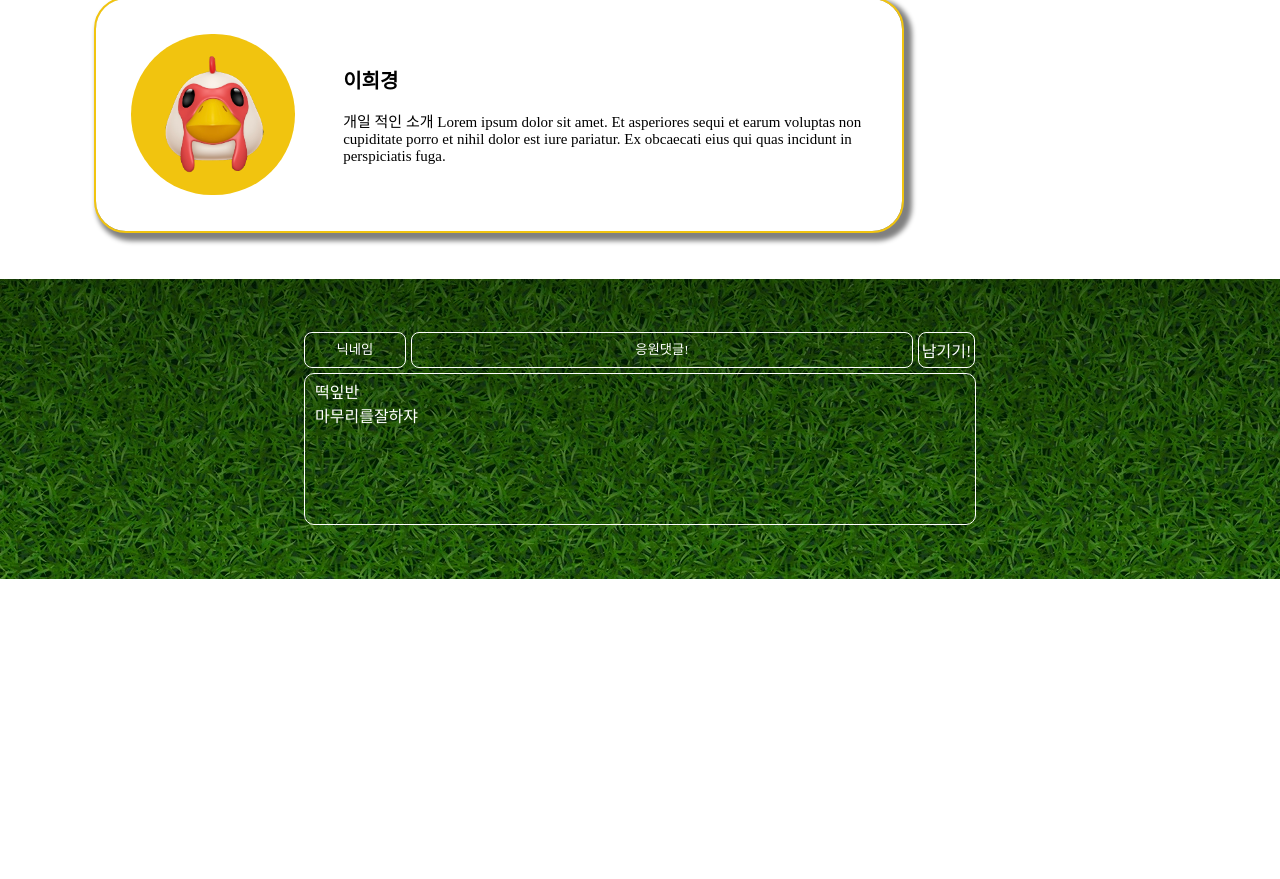
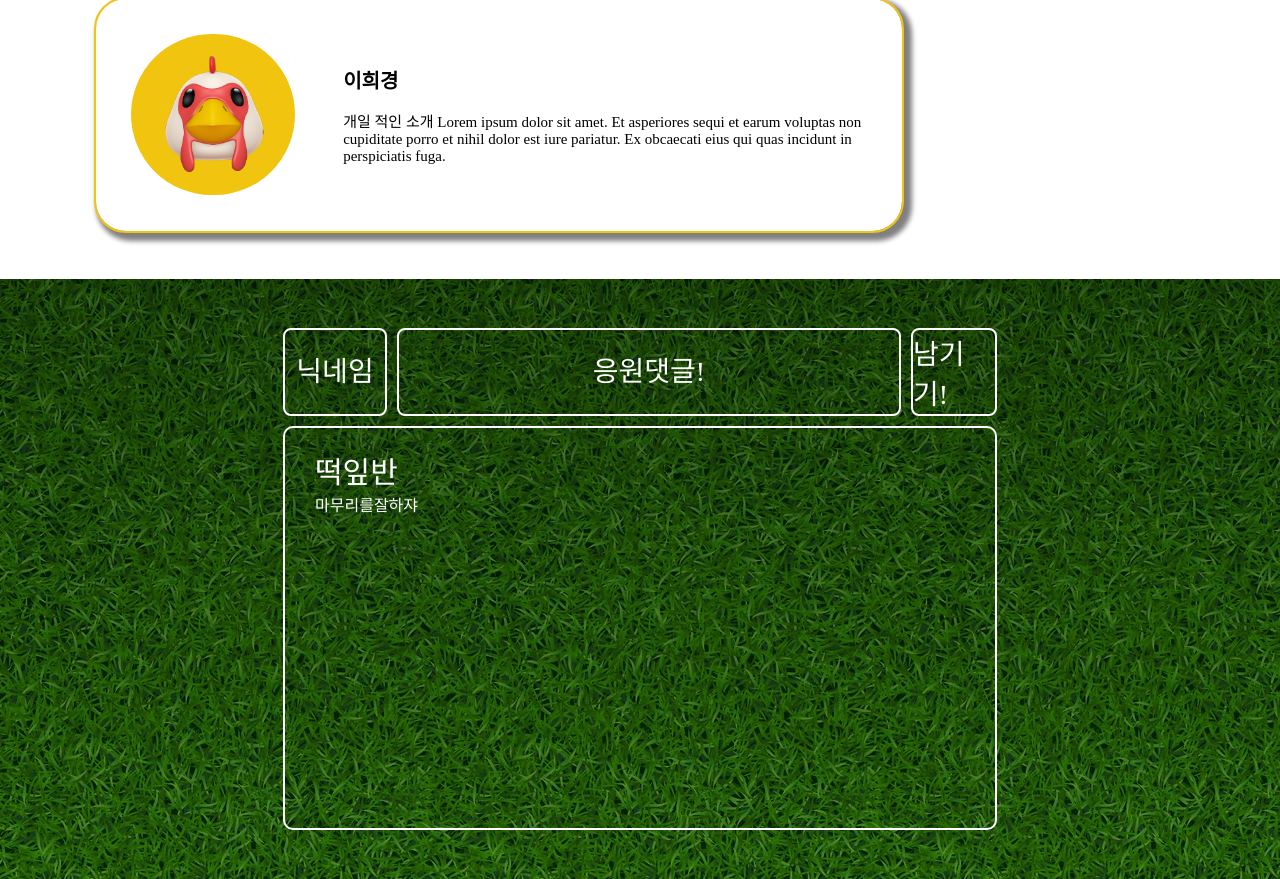
Before and after one commit to Gon1782/miniproject, a Python web app: template templates/index.html in a window 1280 px wide. Shown: the part 1158-2037 px from the top of the page. Before the commit the page ends 1737 px from the top, so only its background shows below. Run offline with Jinja, Linux system fonts and the light colour scheme; the template is opened without the code that fills it, so the values that code supplies are empty; some web fonts are replaced.

Commit message:
lastlastpush

```diff
--- a/static/main.css
+++ b/static/main.css
@@ -19,17 +19,22 @@ a{
 
 input::placeholder{
     color: white;
+    font-size: 28px;
 }
 
 input:focus{
     outline: 2px solid white;
     color: white;
-    transition: 0.6s;
+    transition: 0.3s;
+    font-size: 28px;
+    box-shadow:  /* White glow */ 0 0 7px #fff, 0 0 10px rgb(255, 255, 255), 0 0 21px #fff,
+    /* Green glow */ 0 0 3px rgb(255, 255, 255), 0 0 5px rgb(255, 255, 255), 0 0 8px rgb(255, 255, 255), 0 0 10px rgb(255, 255, 255), 0 0 15px rgb(255, 255, 255);
+
 }
 
 .warp{
     width: 100%;
-    height: 300px;
+    height: 600px;
     background-image:linear-gradient(0deg, rgba(0, 0, 0, 0.3), rgba(0, 0, 0, 0.5)), url('/static/3.webp');
     display: flex;
     justify-content: center;
@@ -42,38 +47,41 @@ input:focus{
 
 .form-control1{
     width: 100px;
-    height: 34px;
-    margin-right: 5px;
+    height: 84px;
+    margin-right: 10px;
     border-radius: 8px;
     background-color: transparent;
-    border: 1px solid white;
+    border: 2px solid white;
     text-align: center;
     color: white;
     font-family: "KOTRAHOPE";
+    font-size: 28px;
 }
 
 .form-control2{
     width: 500px;
-    height: 34px;
-    margin-right: 5px;
+    height: 84px;
+    margin-right: 10px;
     border-radius: 8px;
     background-color: transparent;
-    border: 1px solid white;
+    border: 2px solid white;
     text-align: center;
     color: white;
     font-family: "KOTRAHOPE";
+    font-size: 28px;
 }
 
 .button{
     display: flex;
     justify-content: center;
     align-items: center;
-    height: 34px;
-    width: 55px;
-    border: 1px solid white;
+    height: 84px;
+    width: 82px;
+    border: 2px solid white;
     border-radius: 8px;
     color: white;
     font-family: "KOTRAHOPE";
+    font-size: 28px;
 }
 
 .button:hover{
@@ -84,24 +92,25 @@ input:focus{
 
 
 .mycards{
-    margin-top: 5px;
-    width: 670px;
-    height: 150px;
+    margin-top: 10px;
+    width: 710px;
+    height: 400px;
     background-color: transparent;
-    border: 1px solid white;
+    border: 2px solid white;
     border-radius: 10px;
 }
 
 .text1{
     color:white;
-    margin-top: 5px;
-    margin-left: 10px;
+    margin-top: 20px;
+    margin-left: 30px;
     font-family: "KOTRAHOPE";
+    font-size: 30px;
 }
 
 .blockquote-footer{
     color:white;
-    margin-left: 10px;
+    margin-left: 30px;
     font-family: "KOTRAHOPE";
 }
 
```
